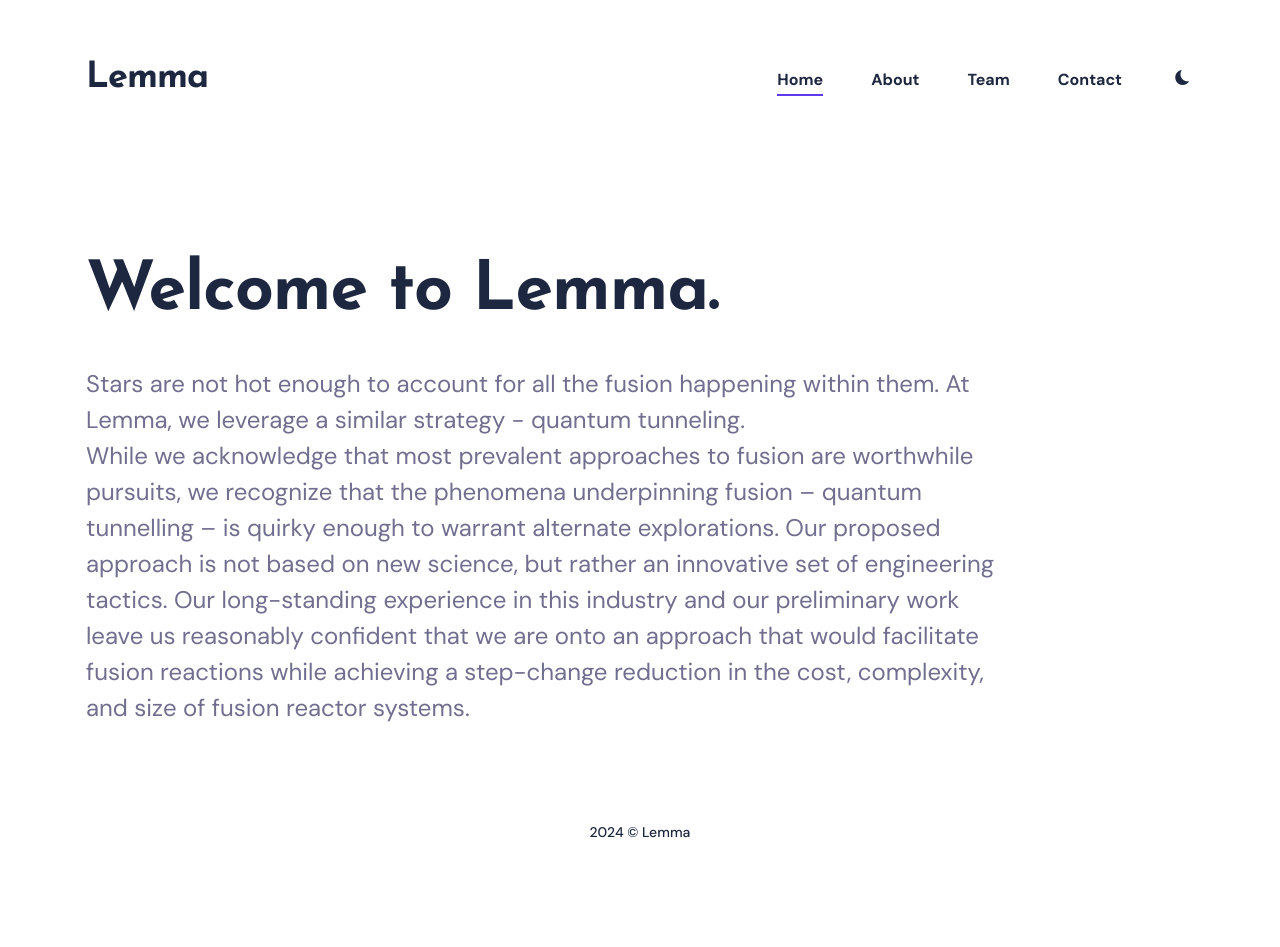
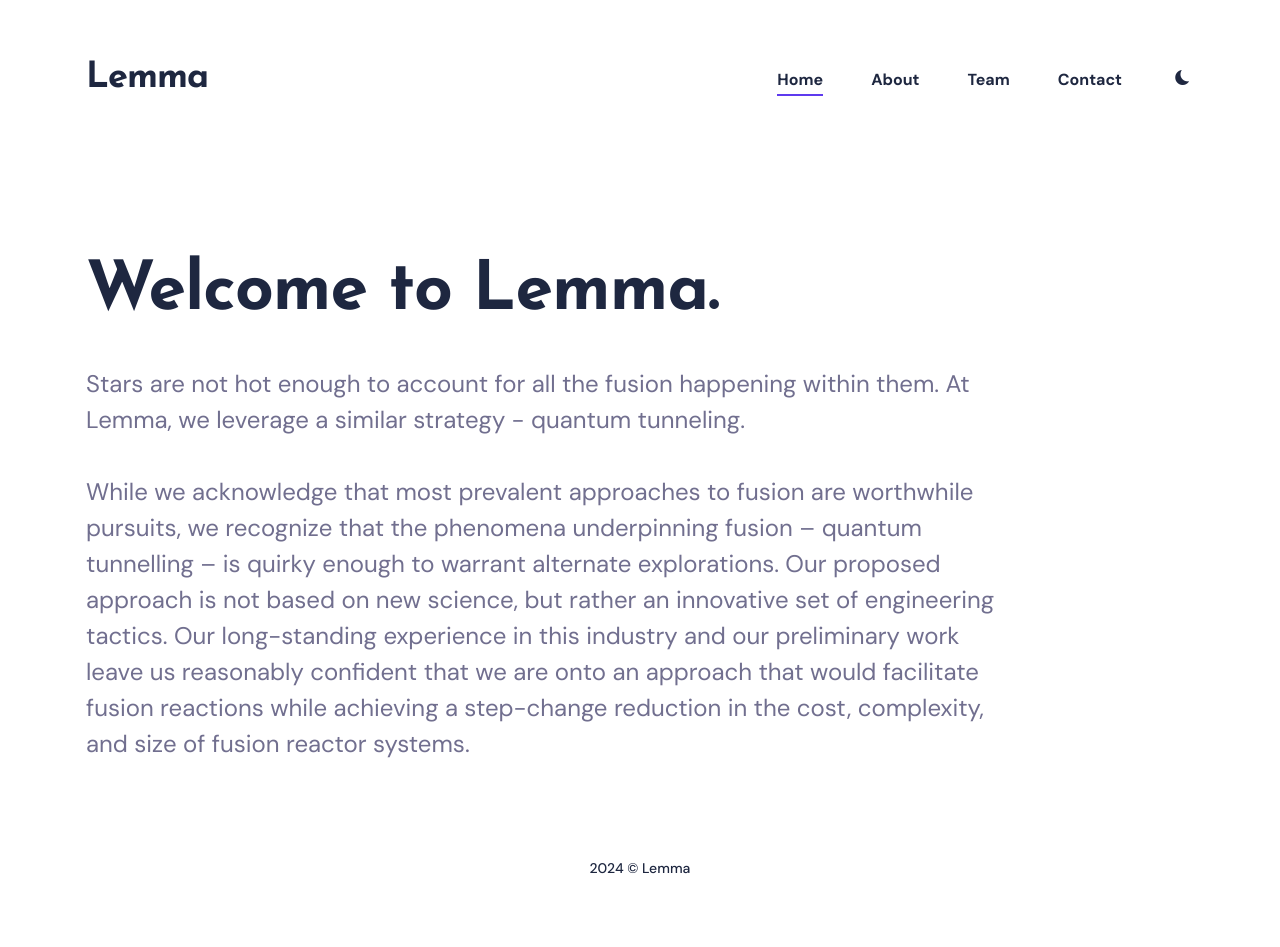
Before and after one commit to wildremote/wildremote.github.io, a Jekyll site: the page built from index.html, in a window 1280 px wide. Built offline with Jekyll 4.4.1, drawn with Linux system fonts in a browser that asks for light colours; nearby versions of some CDN libraries; before the commit the page ends 911 px from its top, so only the background shows below that.

Commit message:
Update section-hero.html

```diff
--- a/_includes/section-hero.html
+++ b/_includes/section-hero.html
@@ -5,7 +5,7 @@
       <div class="col col-10 col-d-12">
         <div class="hero__inner">
           <h1 class="hero__title">{{ site.data.settings.hero.hero__title }}</h1>
-          <p class="hero__description">{{ site.data.settings.hero.hero__description }} <br>{{ site.data.settings.hero.hero__text }}</p>
+          <p class="hero__description">{{ site.data.settings.hero.hero__description }} <br><br>{{ site.data.settings.hero.hero__text }}</p>
         </div>
       </div>
     </div>
```
